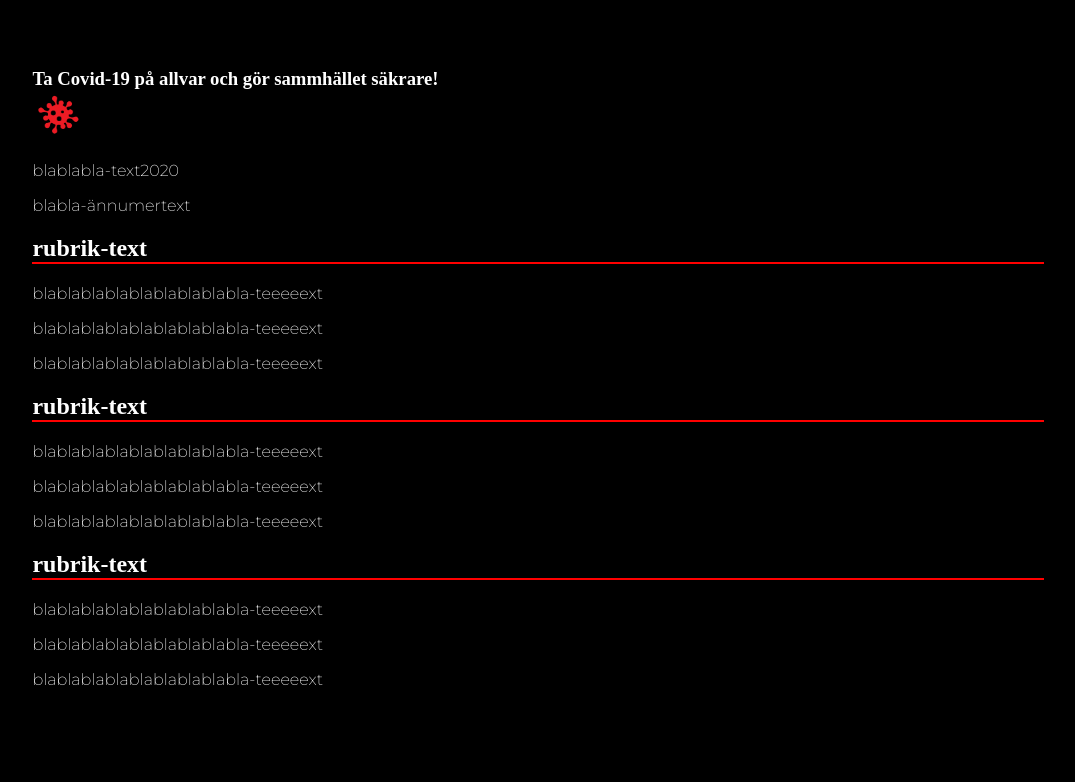
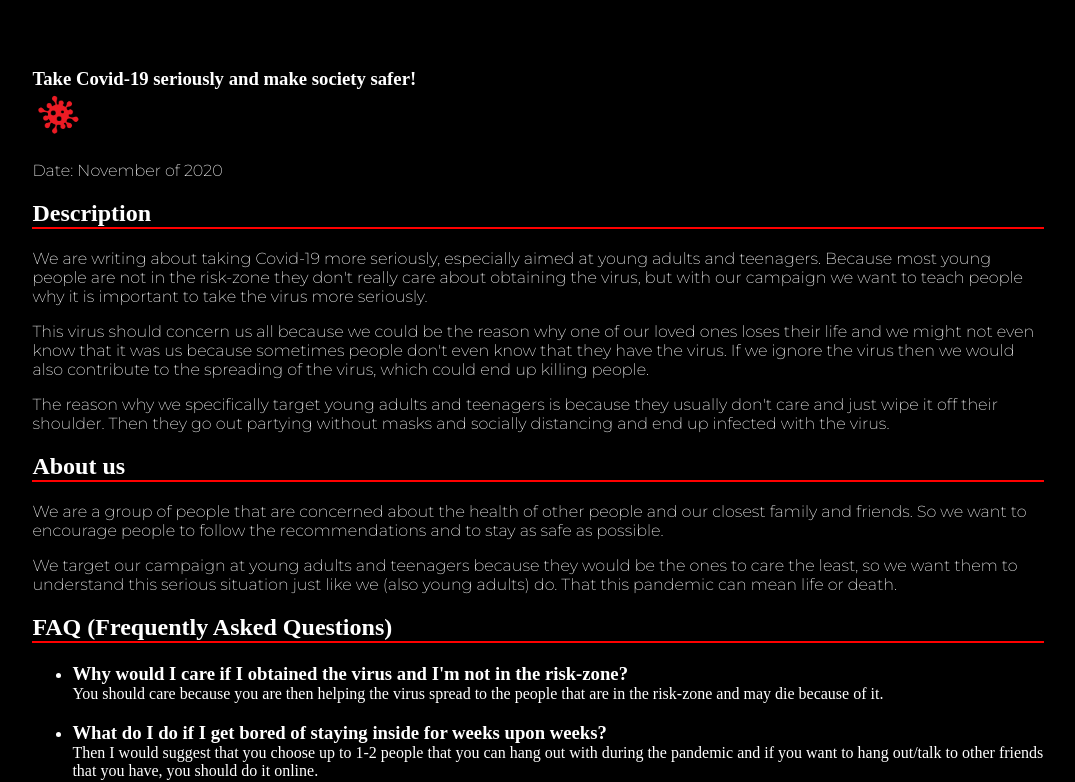
Before and after one commit to ElliotThuren/Kampanj-Individuell-Webbplats-ElliotThuren, a plain HTML site: page index.html in a window 1280 px wide. Shown: the part 175-957 px from the top of the page, without its empty margins (102-1177 px from the left). Before the commit the page ends 904 px from the top, so only its background shows below. Drawn offline with Linux system fonts and the light colour scheme; files that its build step writes are made by us from their sources.

Commit message:
12/1-2021

```diff
--- a/index.html
+++ b/index.html
@@ -14,24 +14,29 @@
     </header>
     <main>
         <aside class="info">
-            <h3>Ta Covid-19 på allvar och gör sammhället säkrare!</h3>
+            <h3>Take Covid-19 seriously and make society safer!</h3>
             <img width="50px" src="CoronaTransparent2.png" alt="Picture of red bacteria">
         </aside>
-        <p class="lead">blablabla-text<time datetime="2020">2020</time></p>
-        <p>blabla-ännumertext</p>
+        <p class="lead">Date: November of <time datetime="2020">2020</time></p>
 
-        <h2 id="3">rubrik-text</h2>
-        <p>blablablablablablablablabla-teeeeext</p>
-        <p>blablablablablablablablabla-teeeeext</p>
-        <p>blablablablablablablablabla-teeeeext</p>
-        <h2 id="4">rubrik-text</h2>
-        <p>blablablablablablablablabla-teeeeext</p>
-        <p>blablablablablablablablabla-teeeeext</p>
-        <p>blablablablablablablablabla-teeeeext</p>
-        <h2 id="5">rubrik-text</h2>
-        <p>blablablablablablablablabla-teeeeext</p>
-        <p>blablablablablablablablabla-teeeeext</p>
-        <p>blablablablablablablablabla-teeeeext</p>
+        <h2 id="3">Description</h2>
+        <p>We are writing about taking Covid-19 more seriously, especially aimed at young adults and teenagers. Because most young people are not in the risk-zone they don't really care about obtaining the virus, but with our campaign we want to teach people why it is important to take the virus more seriously.</p>
+        <p>This virus should concern us all because we could be the reason why one of our loved ones loses their life and we might not even know that it was us because sometimes people don't even know that they have the virus. If we ignore the virus then we would also contribute to the spreading of the virus, which could end up killing people.</p>
+        <p>The reason why we specifically target young adults and teenagers is because they usually don't care and just wipe it off their shoulder. Then they go out partying without masks and socially distancing and end up infected with the virus.</p>
+        <h2 id="4">About us</h2>
+        <p>We are a group of people that are concerned about the health of other people and our closest family and friends. So we want to encourage people to follow the recommendations and to stay as safe as possible.</p>
+        <p>We target our campaign at young adults and teenagers because they would be the ones to care the least, so we want them to understand this serious situation just like we (also young adults) do. That this pandemic can mean life or death.</p>
+        <h2 id="5">FAQ (Frequently Asked Questions)</h2>
+        <ul>
+            <li><h3>Why would I care if I obtained the virus and I'm not in the risk-zone?</h3>
+                You should care because you are then helping the virus spread to the people that are in the risk-zone and may die because of it.</li>
+            <li><h3>What do I do if I get bored of staying inside for weeks upon weeks?</h3>
+                Then I would suggest that you choose up to 1-2 people that you can hang out with during the pandemic and if you want to hang out/talk to other friends that you have, you should do it online.</li>
+            <li><h3>What does it actually mean to be in the risk-zone?</h3>
+                What it means to be in the risk-zone is that you have a higher chance of dying from the virus than people outside of the risk-zone. It is still very possible to die from the virus while outside the risk-zone but very unlikely. Some examples of being in the risk-zone: old age, being pregnant, smoking, drinking (alcohol), weakened immune system.</li>
+            <li><h3>How does masks work and how effective are they really?</h3>
+                Simply put, the mask will stop you from spreading the virus if you have it, but it wont 100% stop you from obtaining the virus. Covid-19 particles can land on your mask, forehead, hands and other parts of your body. For example if you get the virus under your nails and then bite them, you would get infected with the virus.</li>
+        </ul>
     </main>
 </body>
 </html>
--- a/style.css
+++ b/style.css
@@ -37,3 +37,8 @@ body {
   li {
     color: #ffffff;
   }
+
+  p.thicker {
+    color: #ffffff;
+    font-weight: 2000;
+  }
```
Also changed, not shown: 1 other file.
